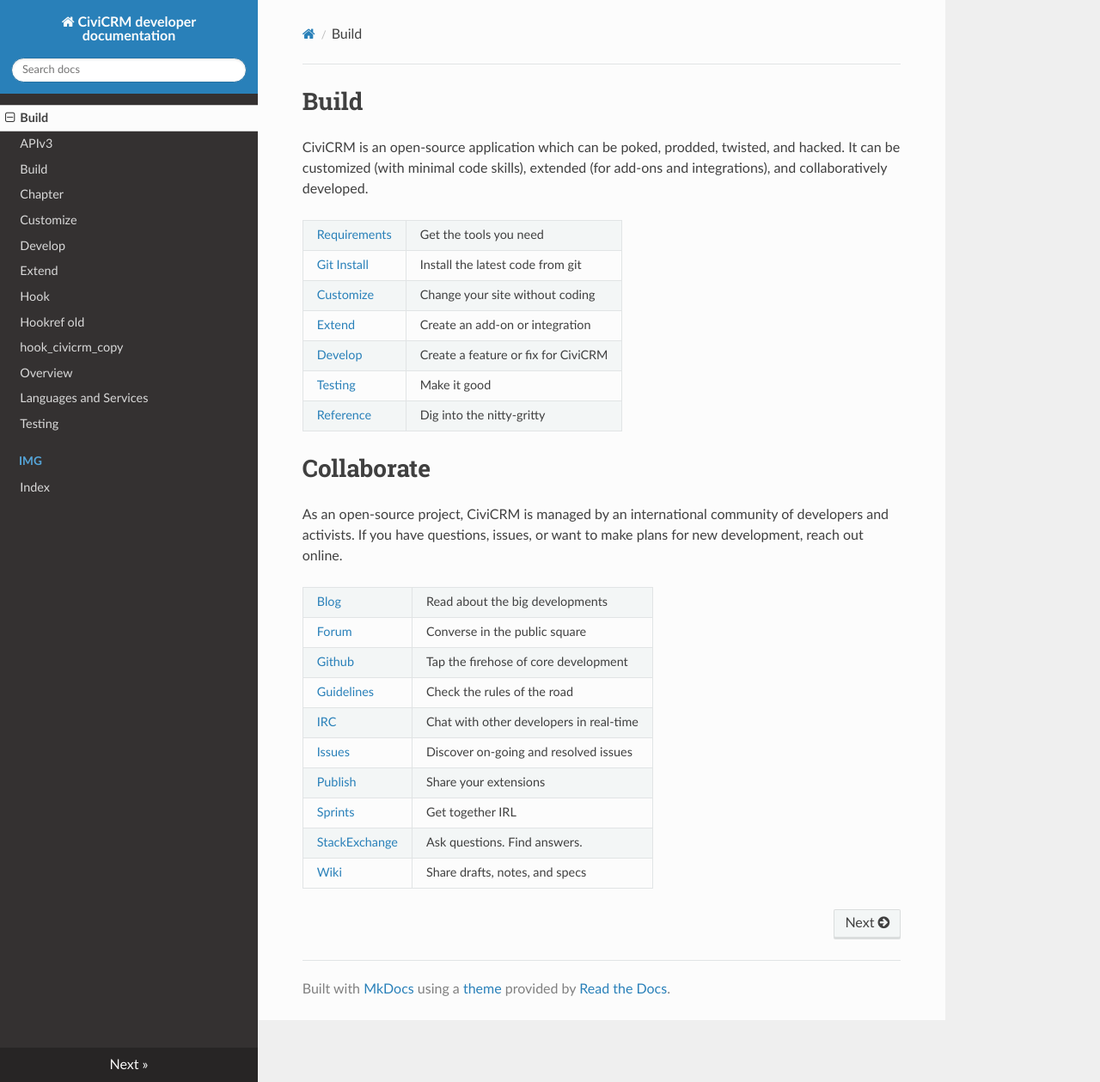
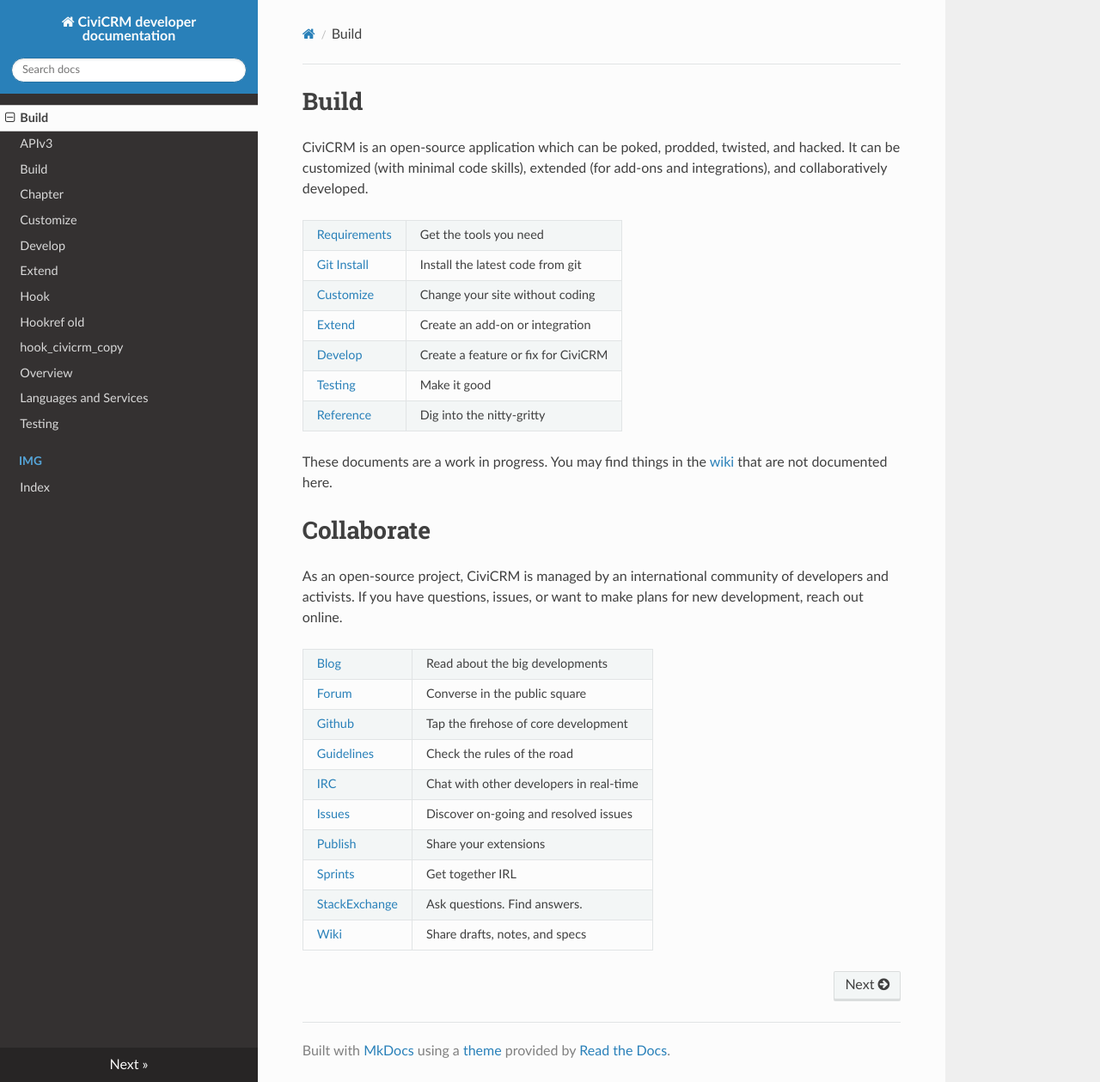
Before and after one commit to civicrm/civicrm-dev-docs, an MkDocs documentation site: the page built from docs/index.md, in a window 1280 px wide and 1259 px high. Shown: the whole window at 86% size. Built offline with MkDocs 1.6.1, drawn with Linux system fonts in a browser that asks for light colours; nearby versions of some CDN libraries.

Commit message:
Update index.md
Added link to Wiki so we can link to these docs rather than the wiki for the civicrm.org downloads page.

```diff
--- a/docs/index.md
+++ b/docs/index.md
@@ -36,6 +36,8 @@
     </tr>
   </tbody>
 </table>
+
+These documents are a work in progress. You may find things in the <a href="http://wiki.civicrm.org/confluence/display/CRMDOC/Develop" target="_blank">wiki</a> that are not documented here.
 
 # Collaborate
 
```
